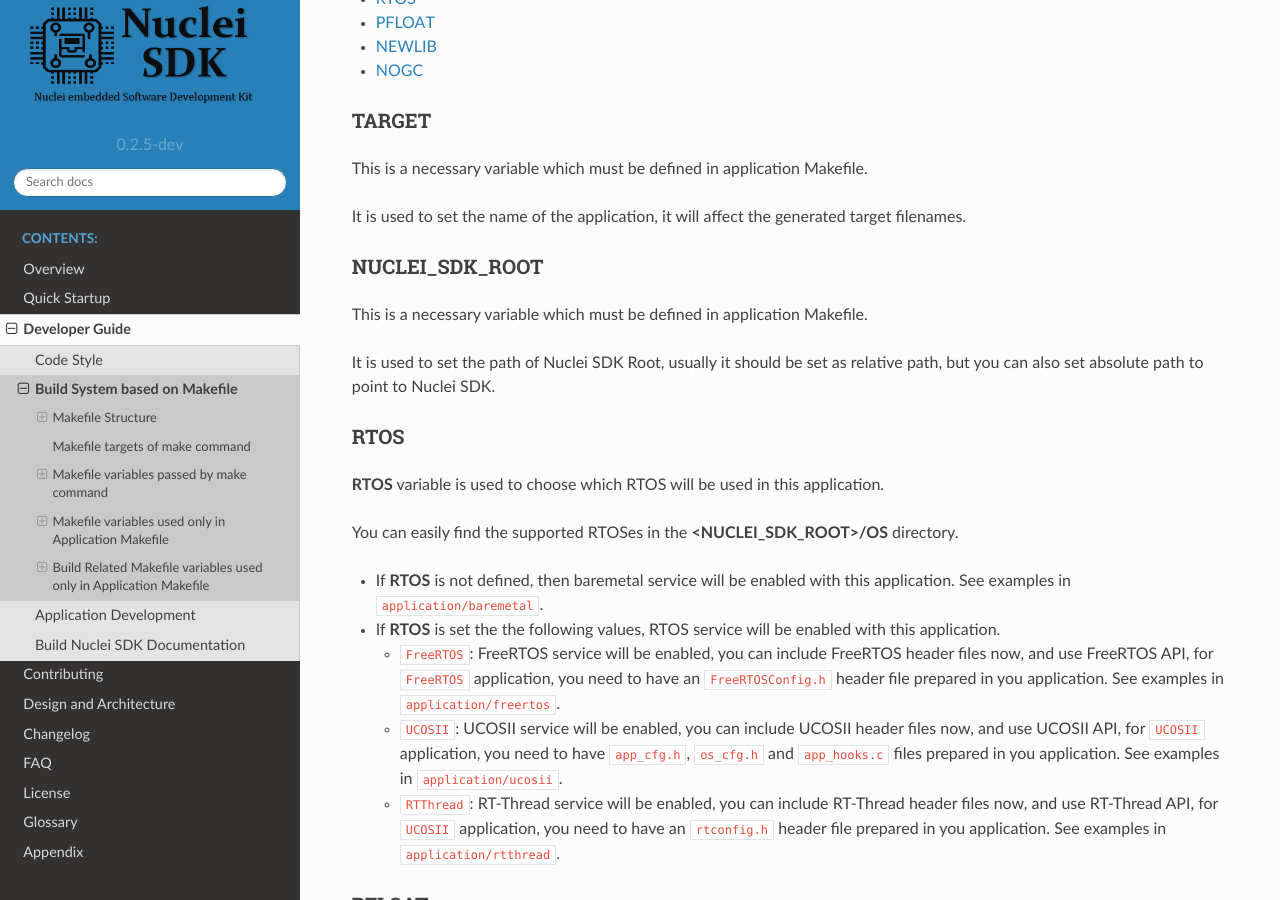
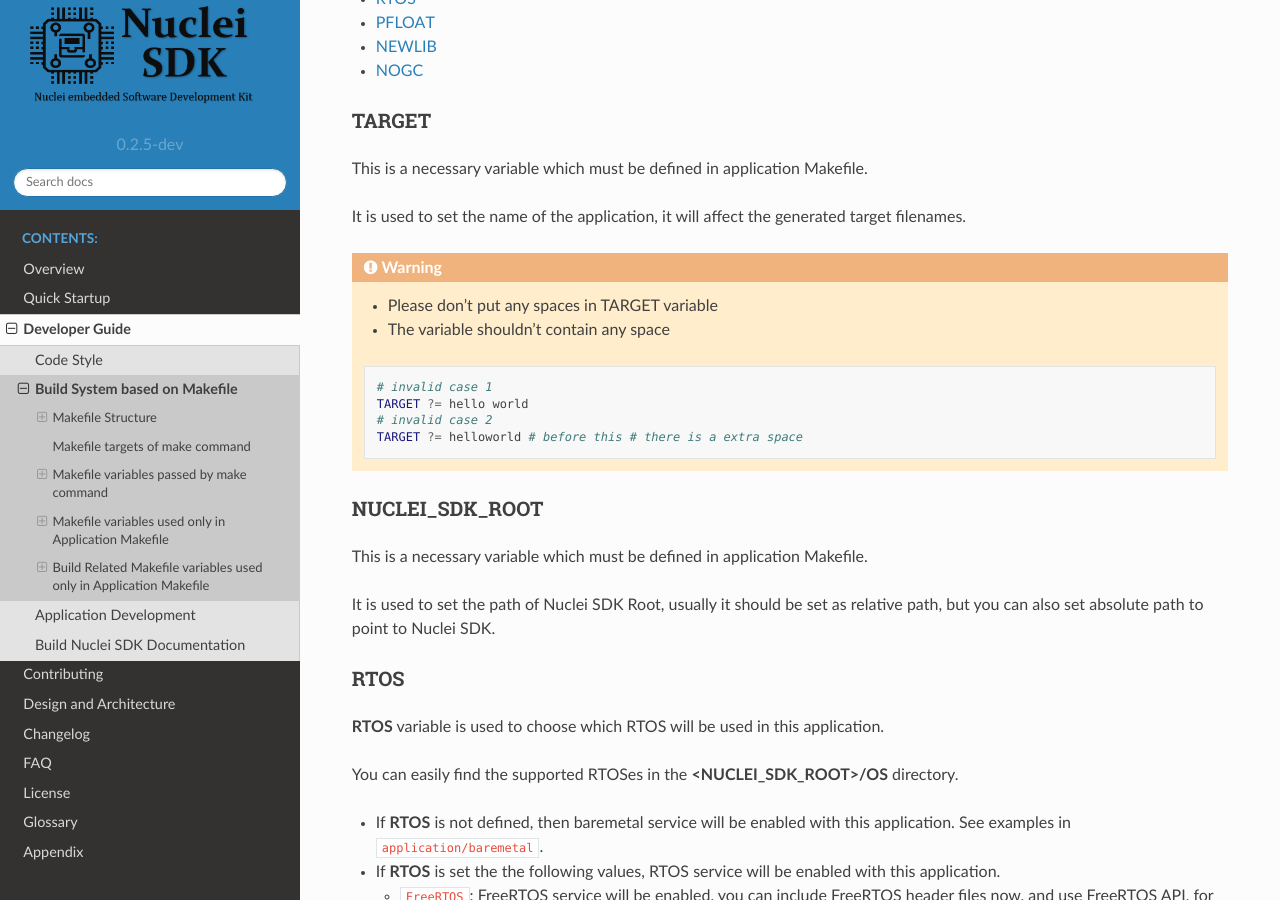
Before and after one commit to Nuclei-Software/nuclei-sdk, a Sphinx documentation site: the page built from doc/source/develop/buildsystem.rst, in a window 1280 px wide and 900 px high, scrolled down 9572 px. Built offline with Sphinx 7.4.7 and the Read the Docs theme 2.0.0, drawn with Linux system fonts in a browser that asks for light colours.

Commit message:
doc: update buildsystem doc about TARGET variable
Signed-off-by: Huaqi Fang <578567190@qq.com>

```diff
--- a/doc/source/develop/buildsystem.rst
+++ b/doc/source/develop/buildsystem.rst
@@ -577,6 +577,19 @@
 It is used to set the name of the application, it will affect the generated
 target filenames.
 
+.. warning::
+
+    * Please don't put any spaces in TARGET variable
+    * The variable shouldn't contain any space
+
+    .. code-block:: Makefile
+
+        # invalid case 1
+        TARGET ?= hello world
+        # invalid case 2
+        TARGET ?= helloworld # before this # there is a extra space
+
+
 .. _develop_buildsystem_var_nuclei_sdk_root:
 
 NUCLEI_SDK_ROOT
```
